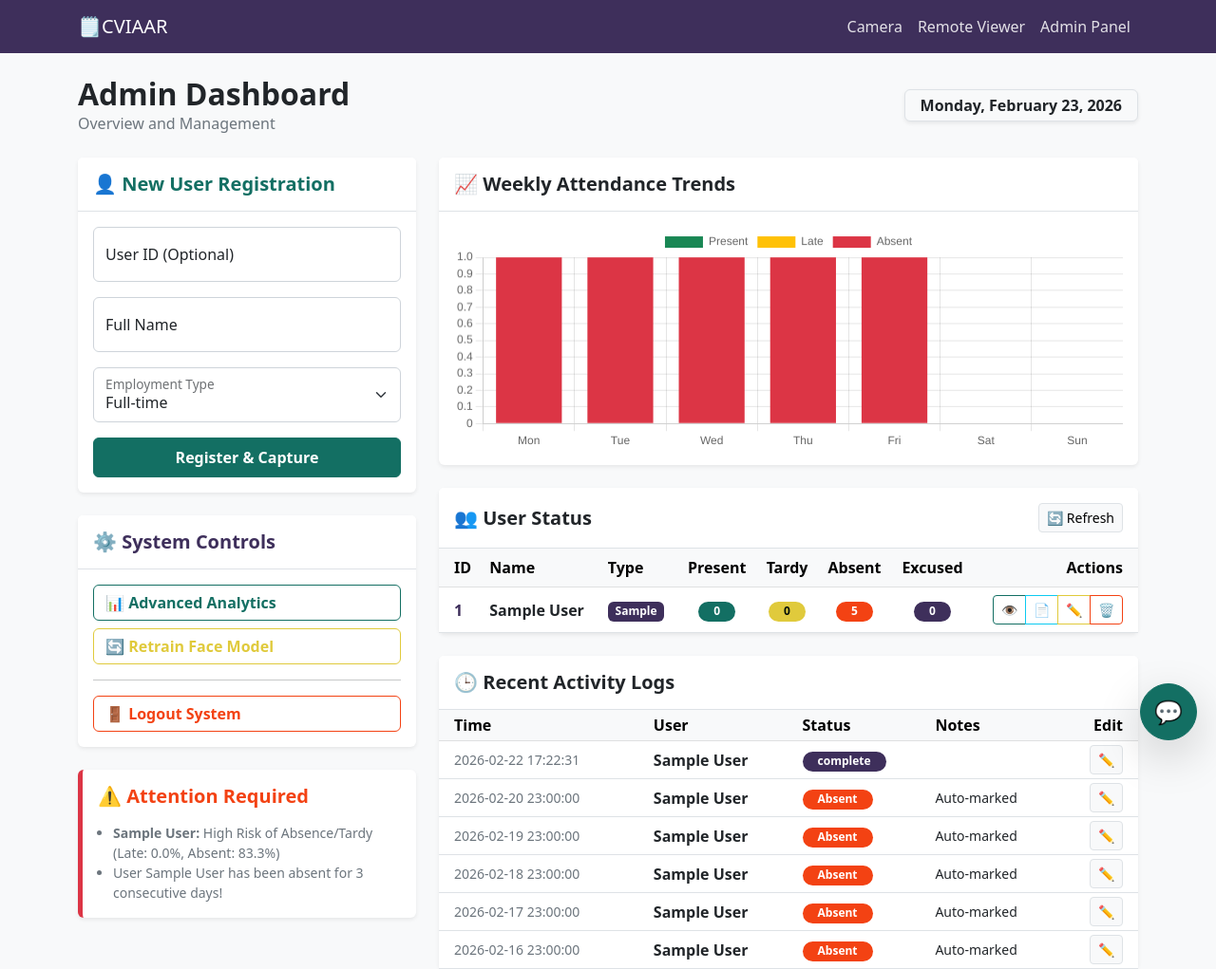
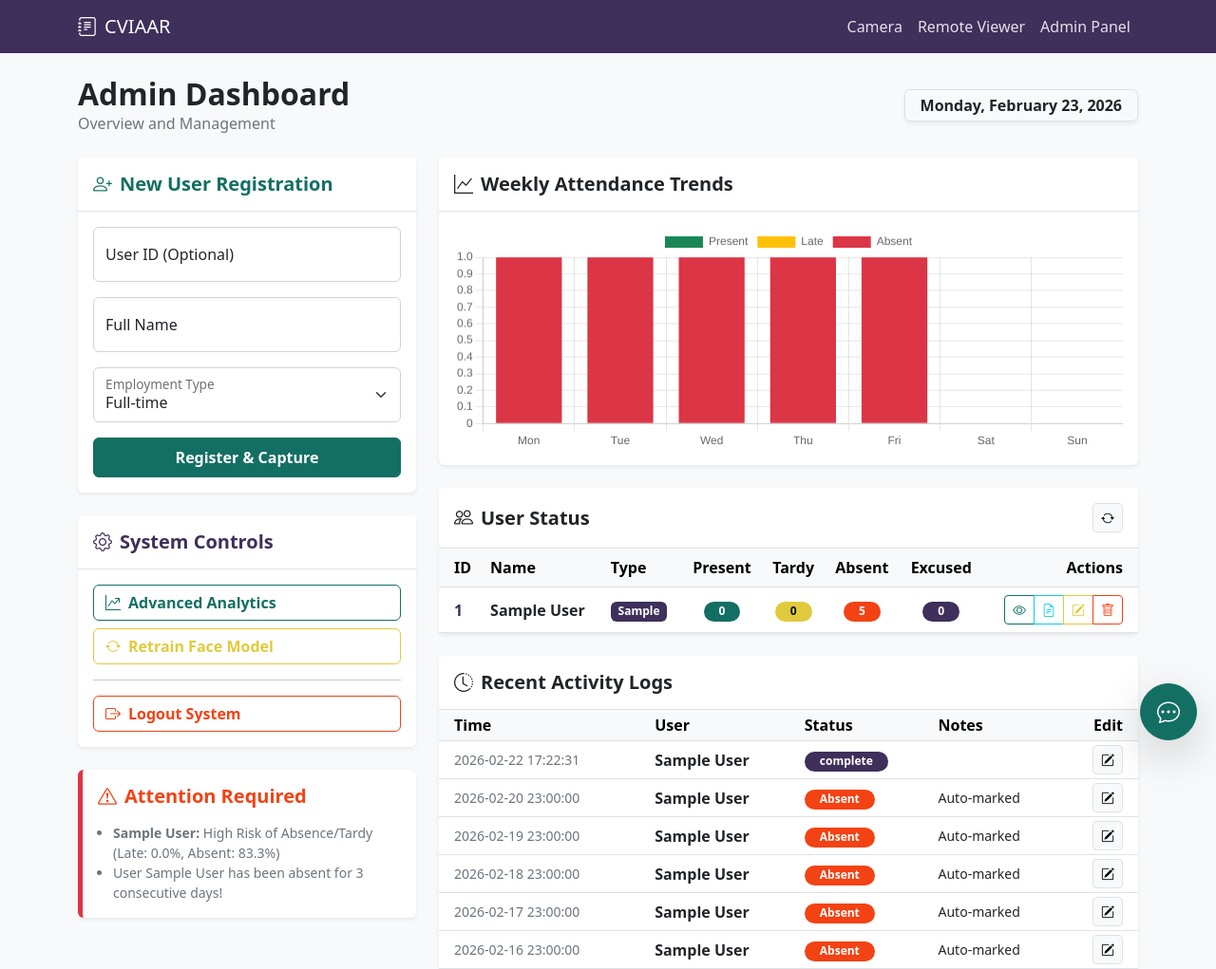
Before and after one commit to kith11/CVIAAR, a Flask app: page /admin in a window 1280 px wide. Shown: the whole page at 95% size. Run offline with Flask 3, Linux system fonts and the light colour scheme; a user stored in the database is signed in; data comes from the database, SQL or seed files in the repository; tables that the repository leaves empty hold one stand-in row (values such as "Sample post"); data that the repository does not hold is empty.

Commit message:
changed cam fps & and changed design icon

```diff
--- a/modules/camera.py
+++ b/modules/camera.py
@@ -6,9 +6,9 @@ class Camera:
     def __init__(self, source=0):
         try:
             self.video = cv2.VideoCapture(source)
-            # Set resolution to 1080p for better recognition accuracy
             self.video.set(cv2.CAP_PROP_FRAME_WIDTH, 1920)
             self.video.set(cv2.CAP_PROP_FRAME_HEIGHT, 1080)
+            self.video.set(cv2.CAP_PROP_FPS, 15)
         except Exception as e:
             print(f"Warning: Could not initialize camera: {e}")
             self.video = None
--- a/templates/admin.html
+++ b/templates/admin.html
@@ -20,7 +20,7 @@
         <!-- Registration Card -->
         <div class="card shadow-sm border-0 mb-4">
             <div class="card-header bg-white py-3 border-bottom">
-                <h5 class="mb-0 fw-bold text-primary">👤 New User Registration</h5>
+                <h5 class="mb-0 fw-bold text-primary"><i class="bi bi-person-plus me-2"></i>New User Registration</h5>
             </div>
             <div class="card-body">
                 <form action="/add_user" method="POST">
@@ -47,18 +47,18 @@
         <!-- System Controls Card -->
         <div class="card shadow-sm border-0 mb-4">
             <div class="card-header bg-white py-3 border-bottom">
-                <h5 class="mb-0 fw-bold text-secondary">⚙️ System Controls</h5>
+                <h5 class="mb-0 fw-bold text-secondary"><i class="bi bi-gear me-2"></i>System Controls</h5>
             </div>
             <div class="card-body d-flex flex-column gap-2">
                 <a href="{{ url_for('advanced_analytics') }}" class="btn btn-outline-primary w-100 text-start fw-semibold">
-                    📊 Advanced Analytics
+                    <i class="bi bi-graph-up-arrow me-2"></i>Advanced Analytics
                 </a>
                 <a href="/train" class="btn btn-outline-warning w-100 text-start fw-semibold">
-                    🔄 Retrain Face Model
+                    <i class="bi bi-arrow-repeat me-2"></i>Retrain Face Model
                 </a>
                 <hr class="my-2">
                 <a href="/logout" class="btn btn-outline-danger w-100 text-start fw-semibold">
-                    🚪 Logout System
+                    <i class="bi bi-box-arrow-right me-2"></i>Logout System
                 </a>
             </div>
         </div>
@@ -66,7 +66,7 @@
         <!-- Alerts Section -->
         <div id="alerts-section" class="card border-0 shadow-sm border-start border-danger border-5 d-none">
             <div class="card-body">
-                <h5 class="text-danger fw-bold mb-3">⚠️ Attention Required</h5>
+                <h5 class="text-danger fw-bold mb-3"><i class="bi bi-exclamation-triangle me-2"></i>Attention Required</h5>
                 <ul id="alerts-list" class="mb-0 ps-3 text-muted small"></ul>
             </div>
         </div>
@@ -79,7 +79,7 @@
         <!-- Analytics Chart -->
         <div class="card shadow-sm border-0 mb-4">
             <div class="card-header bg-white py-3 border-bottom">
-                <h5 class="mb-0 fw-bold">📈 Weekly Attendance Trends</h5>
+                <h5 class="mb-0 fw-bold"><i class="bi bi-graph-up me-2"></i>Weekly Attendance Trends</h5>
             </div>
             <div class="card-body">
                 <canvas id="attendanceChart" height="100"></canvas>
@@ -89,8 +89,8 @@
         <!-- User Analytics Table -->
         <div class="card shadow-sm border-0 mb-4">
             <div class="card-header bg-white py-3 d-flex justify-content-between align-items-center border-bottom">
-                <h5 class="mb-0 fw-bold">👥 User Status</h5>
-                <button class="btn btn-sm btn-light border" onclick="location.reload()">🔄 Refresh</button>
+                <h5 class="mb-0 fw-bold"><i class="bi bi-people me-2"></i>User Status</h5>
+                <button class="btn btn-sm btn-light border" onclick="location.reload()"><i class="bi bi-arrow-repeat"></i></button>
             </div>
             <div class="table-responsive">
                 <table class="table table-hover align-middle mb-0" id="analytics-table">
@@ -117,7 +117,7 @@
         <!-- Recent Logs Table -->
         <div class="card shadow-sm border-0">
             <div class="card-header bg-white py-3 border-bottom">
-                <h5 class="mb-0 fw-bold">🕒 Recent Activity Logs</h5>
+                <h5 class="mb-0 fw-bold"><i class="bi bi-clock-history me-2"></i>Recent Activity Logs</h5>
             </div>
             <div class="table-responsive">
                 <table class="table table-hover table-sm align-middle mb-0">
@@ -142,7 +142,7 @@
                             </td>
                             <td class="small text-truncate" style="max-width: 150px;">{{ log.notes if log.notes else '' }}</td>
                             <td class="text-end pe-3">
-                                <button class="btn btn-sm btn-light border" data-bs-toggle="modal" data-bs-target="#editLogModal{{ log.id }}">✏️</button>
+                                <button class="btn btn-sm btn-light border" data-bs-toggle="modal" data-bs-target="#editLogModal{{ log.id }}"><i class="bi bi-pencil-square"></i></button>
 
                                 <!-- Edit Log Modal (Inline) -->
                                 <div class="modal fade text-start" id="editLogModal{{ log.id }}" tabindex="-1">
@@ -239,10 +239,10 @@
                     <td class="text-center"><span class="badge bg-secondary rounded-pill px-3">${user.excused}</span></td>
                     <td class="text-end pe-3">
                         <div class="btn-group btn-group-sm">
-                            <button class="btn btn-outline-primary" onclick="viewUser(${user.id})" title="View Logs">👁️</button>
-                            <a href="/generate_report_form/${user.id}" class="btn btn-outline-info" title="Report">📄</a>
-                            <button class="btn btn-outline-warning" data-bs-toggle="modal" data-bs-target="#editUserModal${user.id}" title="Edit">✏️</button>
-                            <button class="btn btn-outline-danger" onclick="confirmDelete(${user.id}, '${user.name}')" title="Delete">🗑️</button>
+                            <button class="btn btn-outline-primary" onclick="viewUser(${user.id})" title="View Logs"><i class="bi bi-eye"></i></button>
+                            <a href="/generate_report_form/${user.id}" class="btn btn-outline-info" title="Report"><i class="bi bi-file-earmark-text"></i></a>
+                            <button class="btn btn-outline-warning" data-bs-toggle="modal" data-bs-target="#editUserModal${user.id}" title="Edit"><i class="bi bi-pencil-square"></i></button>
+                            <button class="btn btn-outline-danger" onclick="confirmDelete(${user.id}, '${user.name}')" title="Delete"><i class="bi bi-trash"></i></button>
                         </div>
 
                         <!-- Edit Modal -->
--- a/templates/analytics.html
+++ b/templates/analytics.html
@@ -126,7 +126,7 @@
     <div class="col-md-12">
         <div class="card shadow-sm border-danger">
             <div class="card-header bg-danger text-white">
-                <h5 class="mb-0">⚠️ At-Risk Users (Prediction)</h5>
+                <h5 class="mb-0"><i class="bi bi-exclamation-triangle me-2"></i>At-Risk Users (Prediction)</h5>
             </div>
             <div class="card-body">
                 <p class="small text-muted">Users with high lateness/absence rates predicted to be at risk.</p>
--- a/templates/layout.html
+++ b/templates/layout.html
@@ -5,6 +5,7 @@
     <meta name="viewport" content="width=device-width, initial-scale=1.0">
     <title>CVI-Attendance</title>
     <link href="https://cdn.jsdelivr.net/npm/bootstrap@5.3.0/dist/css/bootstrap.min.css" rel="stylesheet">
+    <link href="https://cdn.jsdelivr.net/npm/bootstrap-icons@1.11.3/font/bootstrap-icons.css" rel="stylesheet">
     <style>
         :root {
             --c-black: #000f08;
@@ -159,7 +160,7 @@
 <body>
     <nav class="navbar navbar-expand-lg navbar-dark bg-dark">
         <div class="container">
-            <a class="navbar-brand" href="/">🗒️CVIAAR</a>
+            <a class="navbar-brand" href="/"><i class="bi bi-journal-text me-2"></i>CVIAAR</a>
             <div class="navbar-nav">
                 <a class="nav-link" href="/">Camera</a>
                 <a class="nav-link" href="/viewer">Remote Viewer</a>
@@ -181,11 +182,11 @@
     <!-- AI Chatbot Widget -->
     <div id="chatbot-widget" style="position: fixed; bottom: 20px; right: 20px; z-index: 1000;">
         <button id="chatbot-toggle" class="btn btn-primary rounded-circle shadow-lg" style="width: 60px; height: 60px; font-size: 24px;">
-            💬
+            <i class="bi bi-chat-dots"></i>
         </button>
         <div id="chatbot-window" class="card shadow-lg d-none" style="position: absolute; bottom: 70px; right: 0; width: 350px; height: 500px; display: flex; flex-direction: column;">
             <div class="card-header bg-primary text-white d-flex justify-content-between align-items-center">
-                <span>🤖 Attendance Assistant</span>
+                <span><i class="bi bi-robot me-2"></i>Attendance Assistant</span>
                 <button id="chatbot-close" class="btn-close btn-close-white small"></button>
             </div>
             <div class="card-body p-2" id="chatbot-messages" style="flex: 1; overflow-y: auto; background: #f8f9fa;">
@@ -198,7 +199,7 @@
             <div class="card-footer p-2">
                 <div class="input-group">
                     <input type="text" id="chatbot-input" class="form-control" placeholder="Type a message..." style="font-size: 14px;">
-                    <button id="chatbot-send" class="btn btn-primary">➤</button>
+                    <button id="chatbot-send" class="btn btn-primary"><i class="bi bi-send"></i></button>
                 </div>
             </div>
         </div>
--- a/templates/viewer.html
+++ b/templates/viewer.html
@@ -3,7 +3,7 @@
 {% block content %}
 <div class="row mb-4 align-items-center">
     <div class="col-md-8">
-        <h2 class="fw-bold text-dark">📊 Remote Attendance Viewer</h2>
+        <h2 class="fw-bold text-dark"><i class="bi bi-graph-up me-2"></i>Remote Attendance Viewer</h2>
         <p class="text-muted">Read‑only view of live attendance activity. Camera is disabled on this page.</p>
     </div>
     <div class="col-md-4 text-end">
```
Also changed, not shown: templates/index.html (+6 -6 lines).
